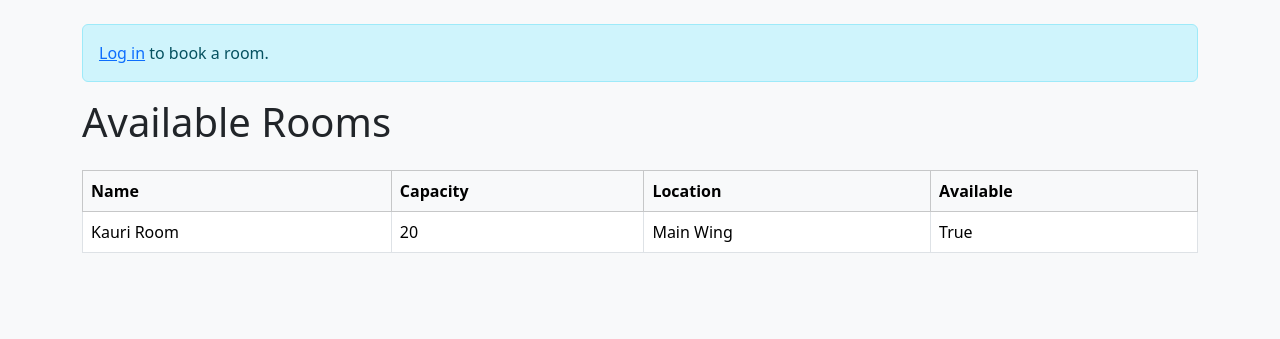
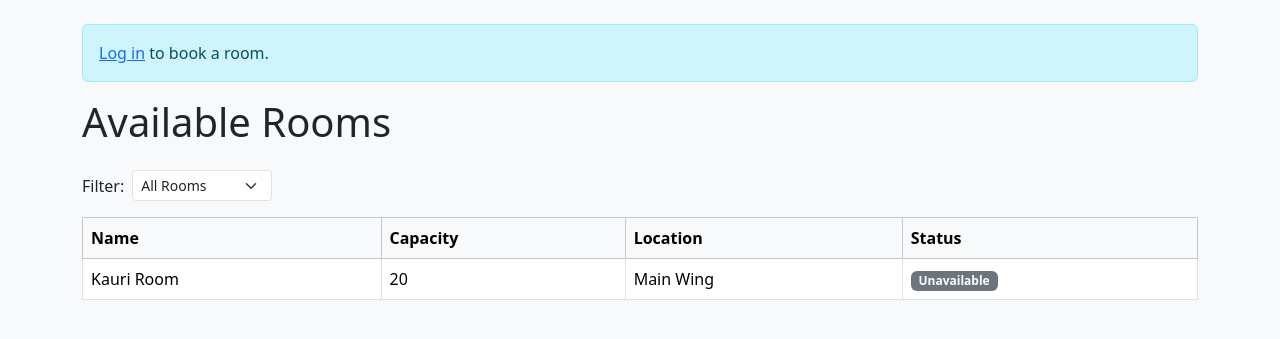
Before and after one commit to RiyaaVishnoi/conference-booking, a Django app: page / in a window 1280 px wide. Shown: the part 56-395 px from the top of the page. Run offline with Django 4.2, Linux system fonts and the light colour scheme; data comes from the database, SQL or seed files in the repository.

```diff
--- a/rooms/templates/rooms/room_list.html
+++ b/rooms/templates/rooms/room_list.html
@@ -1,10 +1,11 @@
 {% extends 'base.html' %}
+
 {% block title %}Available Rooms{% endblock %}
+
 {% block content %}
 
     {% if user.is_authenticated %}
         <p class="text-end">Welcome, <strong>{{ user.username }}</strong>!</p>
-        <!-- ✅ Add Book Room button here -->
         <div class="text-end mb-3">
             <a href="{% url 'book_room' %}" class="btn btn-success">Book a Room</a>
         </div>
@@ -15,13 +16,24 @@
     {% endif %}
 
     <h1 class="mb-4">Available Rooms</h1>
+
+    <form method="get" class="mb-3">
+        <div class="d-flex gap-2 align-items-center">
+            <label class="form-label mb-0">Filter:</label>
+            <select name="available" class="form-select form-select-sm" onchange="this.form.submit()" style="width:auto;">
+                <option value="" {% if not show_available %}selected{% endif %}>All Rooms</option>
+                <option value="1" {% if show_available %}selected{% endif %}>Available Only</option>
+            </select>
+        </div>
+    </form>
+
     <table class="table table-bordered table-hover">
         <thead class="table-light">
             <tr>
                 <th>Name</th>
                 <th>Capacity</th>
                 <th>Location</th>
-                <th>Available</th>
+                <th>Status</th>
             </tr>
         </thead>
         <tbody>
@@ -30,10 +42,18 @@
                 <td>{{ room.name }}</td>
                 <td>{{ room.capacity }}</td>
                 <td>{{ room.location }}</td>
-                <td>{{ room.available }}</td>
+                <td>
+                    {% if room.is_available %}
+                        <span class="badge bg-success">Available</span>
+                    {% else %}
+                        <span class="badge bg-secondary">Unavailable</span>
+                    {% endif %}
+                </td>
             </tr>
             {% empty %}
-            <tr><td colspan="4">No rooms available.</td></tr>
+            <tr>
+                <td colspan="4" class="text-center">No rooms found.</td>
+            </tr>
             {% endfor %}
         </tbody>
     </table>
--- a/rooms/views.py
+++ b/rooms/views.py
@@ -11,8 +11,18 @@ from .forms import BookingForm
 
 # get all rooms from db and pass them to room list
 def room_list(request):
-    rooms = Room.objects.all()
-    return render(request, 'rooms/room_list.html', {'rooms': rooms})
+    show_available = request.GET.get('available') == '1'
+
+    if show_available:
+        rooms = Room.objects.filter(is_available=True)
+    else:
+        rooms = Room.objects.all()
+
+    return render(request, 'rooms/room_list.html', {
+        'rooms': rooms,
+        'show_available': show_available
+    })
+
 
 @login_required
 def book_room(request):
@@ -46,8 +56,18 @@ def register(request):
 
 @login_required
 def my_bookings(request):
+    query = request.GET.get('q', '')
     bookings = Booking.objects.filter(user=request.user)
-    return render(request, 'rooms/my_bookings.html', {'bookings': bookings})
+
+    if query:
+        bookings = bookings.filter(
+            room__name__icontains=query
+        )
+
+    return render(request, 'rooms/my_bookings.html', {
+        'bookings': bookings,
+        'query': query
+    })
 
 # ensure user can only change their bookings
 @login_required
```
Also changed, not shown: rooms/templates/rooms/my_bookings.html (+9 -1 lines).
